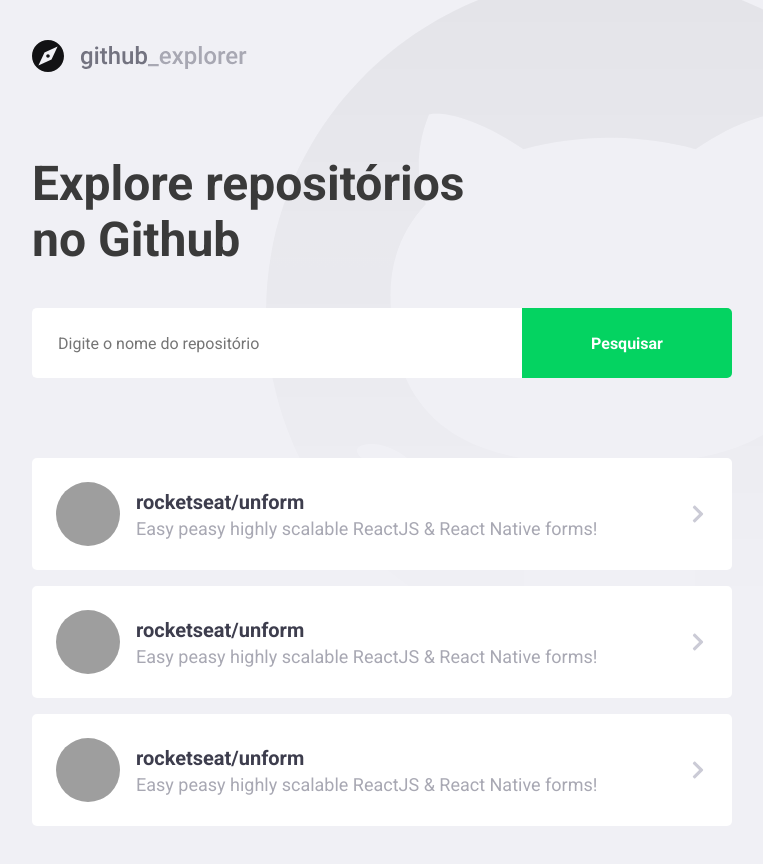
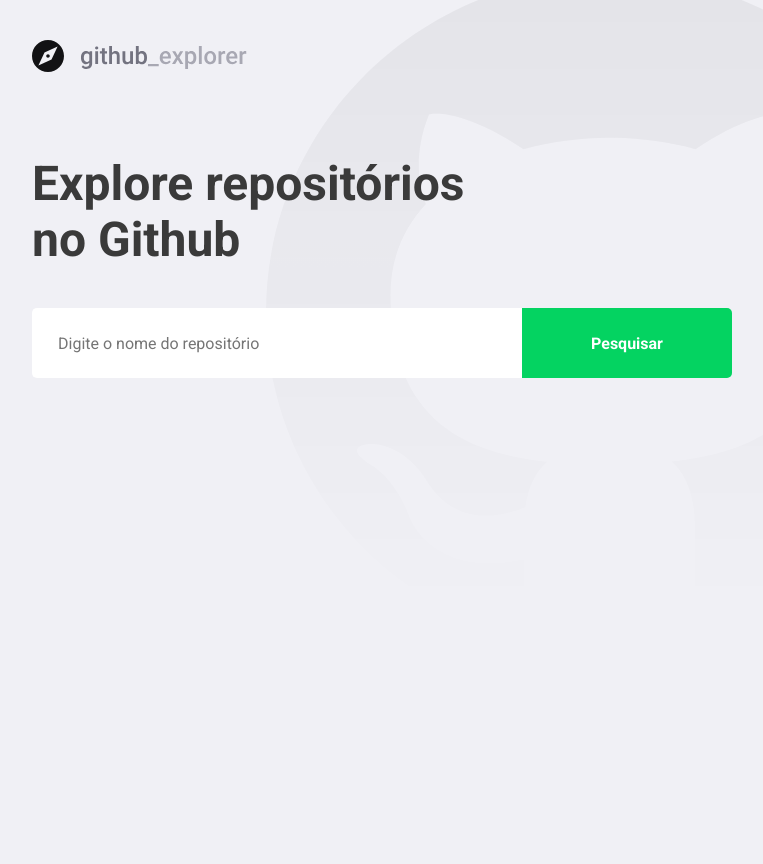
Before and after one commit to alex-candido/gostack-11-nivel-03-primeiro-projeto-com-reactjs, a React (Create React App) app: page / in a window 1280 px wide. Shown: the whole page, without its empty margins (148-911 px from the left). After the commit the page ends 800 px from the top, so only its background shows below. Built offline with nearby package versions, Linux system fonts and the light colour scheme; grey boxes are pictures that could not be loaded.

Commit message:
conectando a API

```diff
--- a/package.json
+++ b/package.json
@@ -11,6 +11,7 @@
     "@types/react": "^18.0.17",
     "@types/react-dom": "^18.0.6",
     "@types/react-router-dom": "^5.3.3",
+    "axios": "^0.27.2",
     "polished": "^4.2.2",
     "react": "^18.2.0",
     "react-dom": "^18.2.0",
@@ -49,9 +50,9 @@
     "@types/styled-components": "^5.1.26",
     "@typescript-eslint/eslint-plugin": "^5.33.1",
     "@typescript-eslint/parser": "^5.33.1",
-    "eslint": "^8.22.0",
     "eslint-config-airbnb": "^19.0.4",
     "eslint-config-prettier": "^8.5.0",
+    "eslint": "^8.22.0",
     "eslint-import-resolver-typescript": "^3.4.2",
     "eslint-plugin-import": "^2.26.0",
     "eslint-plugin-jsx-a11y": "^6.6.1",
--- a/src/pages/Dashboard/index.tsx
+++ b/src/pages/Dashboard/index.tsx
@@ -1,55 +1,63 @@
+import React, { FormEvent } from 'react';
 import { FaChevronRight } from 'react-icons/fa';
 import logoImg from '../../assets/logo.svg';
+import api from '../../services/api';
 import { Form, Repositories, Title } from './styles';
 
+interface Repository {
+  full_name: string;
+  description: string;
+  owner: {
+    login: string;
+    avatar_url: string;
+  };
+}
+
 const Dashboard: React.FC = () => {
+  const [newRepo, setNewRepo] = React.useState('');
+  const [repositories, setRepositories] = React.useState<Repository[]>([]);
+
+  async function handleAddRepository(
+    event: FormEvent<HTMLFormElement>,
+  ): Promise<void> {
+    event.preventDefault();
+
+    const response = await api.get<Repository>(`repos/${newRepo}`);
+
+    const repository = response.data;
+    console.log(repository);
+
+    setRepositories([...repositories, repository]);
+  }
+
   return (
     <>
       <img src={logoImg} alt="Github Explorer" />
       <Title>Explore repositórios no Github</Title>
 
-      <Form>
-        <input type="text" placeholder="Digite o nome do repositório" />
+      <Form onSubmit={handleAddRepository}>
+        <input
+          value={newRepo}
+          onChange={event => setNewRepo(event.target.value)}
+          placeholder="Digite o nome do repositório"
+        />
         <button type="submit">Pesquisar</button>
       </Form>
 
       <Repositories>
-        <a href="teste">
+        {repositories.map(repository => (
+          <a key={repository.full_name} href="teste">
             <img
-            src="https://avatars.githubusercontent.com/u/80834340?v=4"
-            alt="Alex Candido"
+              src={repository.owner.avatar_url}
+              alt={repository.owner.login}
             />
             <div>
-            <strong>rocketseat/unform</strong>
-            <p>Easy peasy highly scalable ReactJS & React Native forms!</p>
+              <strong>{repository.full_name}</strong>
+              <p>{repository.description}</p>
             </div>
-
             <FaChevronRight size={20} />
           </a>
-        <a href="teste">
-          <img
-            src="https://avatars.githubusercontent.com/u/80834340?v=4"
-            alt="Alex Candido"
-          />
-          <div>
-            <strong>rocketseat/unform</strong>
-            <p>Easy peasy highly scalable ReactJS & React Native forms!</p>
-          </div>
-
-          <FaChevronRight size={20} />
-        </a>
-        <a href="teste">
-          <img
-            src="https://avatars.githubusercontent.com/u/80834340?v=4"
-            alt="Alex Candido"
-          />
-          <div>
-            <strong>rocketseat/unform</strong>
-            <p>Easy peasy highly scalable ReactJS & React Native forms!</p>
-          </div>
-
-          <FaChevronRight size={20} />
-        </a>
+        ))}
       </Repositories>
     </>
   );
--- /dev/null
+++ b/src/services/api.ts
@@ -0,0 +1,7 @@
+import axios from 'axios';
+
+const api = axios.create({
+  baseURL: 'https://api.github.com',
+});
+
+export default api;
```
Also changed, not shown: .eslintrc.json, 1 other file (tests, documents, lock files or other folders). Lines whose indentation alone changed are shown as unchanged.
